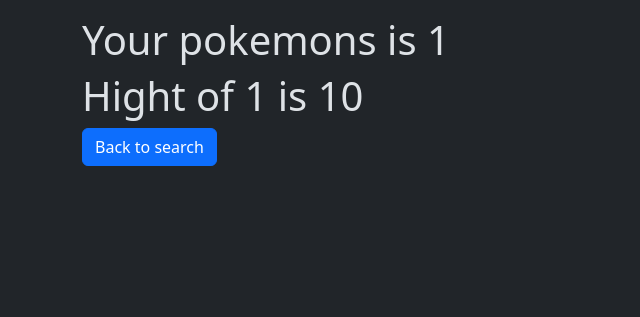
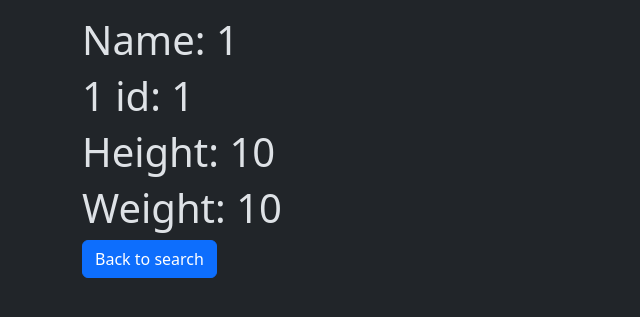
Before and after one commit to Darshyadav1/pokedexv2.0, a Flask app: page /pokemon/1 in a window 1280 px wide. Shown: the part 56-373 px from the top of the page, without its empty margins (0-640 px from the left). Run offline with Flask 3, Linux system fonts and the light colour scheme; a database or web service that is not in the repository returns one stand-in record (values such as "Sample title"); data that the repository does not hold is empty.

Commit message:
fixed some shit

```diff
--- a/app.py
+++ b/app.py
@@ -18,10 +18,12 @@
     data=requests.get(url)
     if(data.status_code==200):
         response=data.json()
+        idd=response.get('id')
 
         hight=response.get('height')
+        weight=response.get('weight')
 
-        return render_template("info.html",pname=pname,height=hight)
+        return render_template("info.html",pname=pname,height=hight,weight=weight,id=idd)
     elif(data.status_code==404):
 
         flash(f"Pokemon not found in database perhapes you meant {re.ai_module(pname)}?","warning")
@@ -37,7 +39,7 @@
     if request.method == "POST":
         username = request.form['username']
         session['username'] = username
-        return redirect(url_for("pro", profile=username))
+        return redirect(url_for("home"))
     else:
         return render_template("login.html")
 
--- a/backend.py
+++ b/backend.py
@@ -2,7 +2,7 @@
 from google.genai import types
 
 
-client = genai.Client()
+client = genai.Client(api_key="AIzaSyBM0TUfn-9_87RuIFqhTVaw-ElRYb8tf-M")
 
 def ai_module(pname):
     try:
--- a/templates/info.html
+++ b/templates/info.html
@@ -1,7 +1,10 @@
 {%extends "base.html"%}
 {%block content%}
-<h1>Your pokemons is {{pname}}</h1>
-<h1>Hight of {{pname}} is {{height}}</h1>
+<h1>Name: {{pname.capitalize()}}</h1>
+<h1>{{pname.capitalize()}} id: {{id}}</h1>
+
+<h1>Height: {{height}}</h1>
+<h1>Weight: {{weight}}</h1>
 <a class="btn btn-primary" href="/">Back to search</a>
 
 {%endblock%}
```
